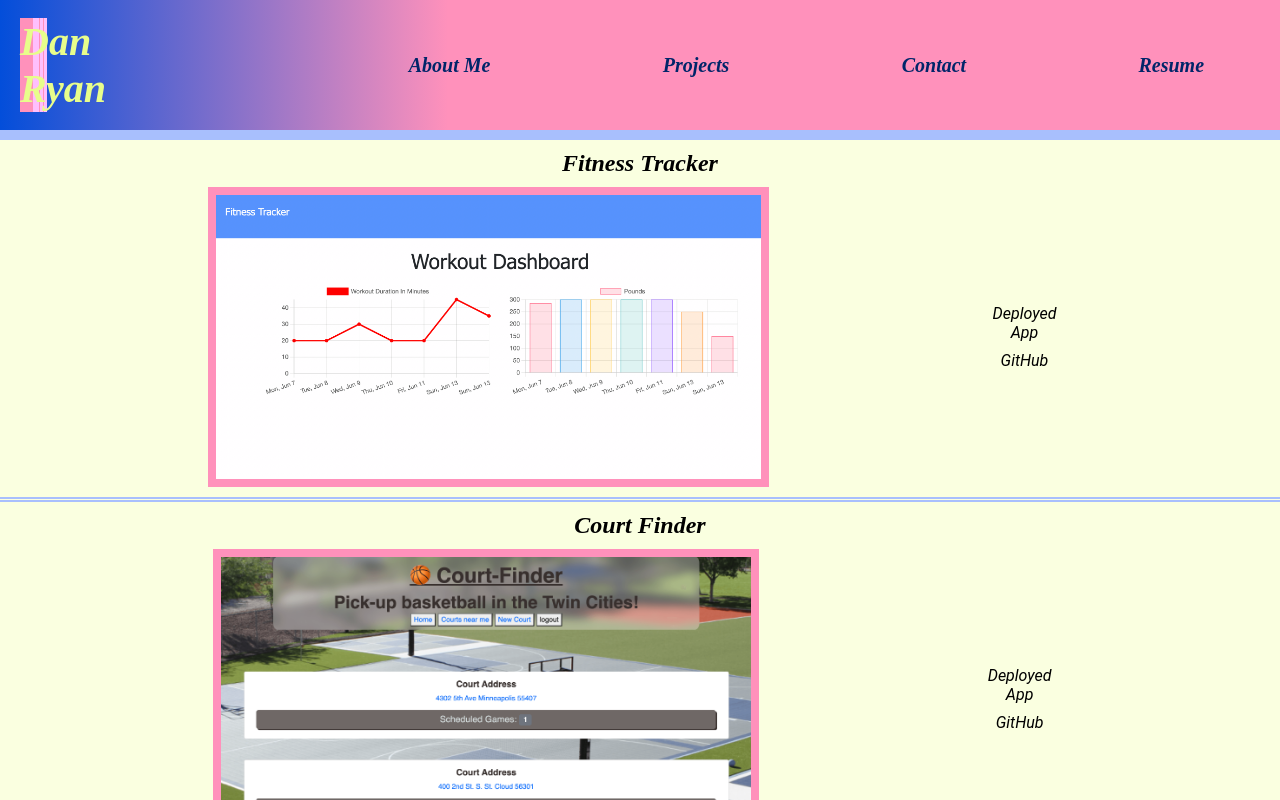
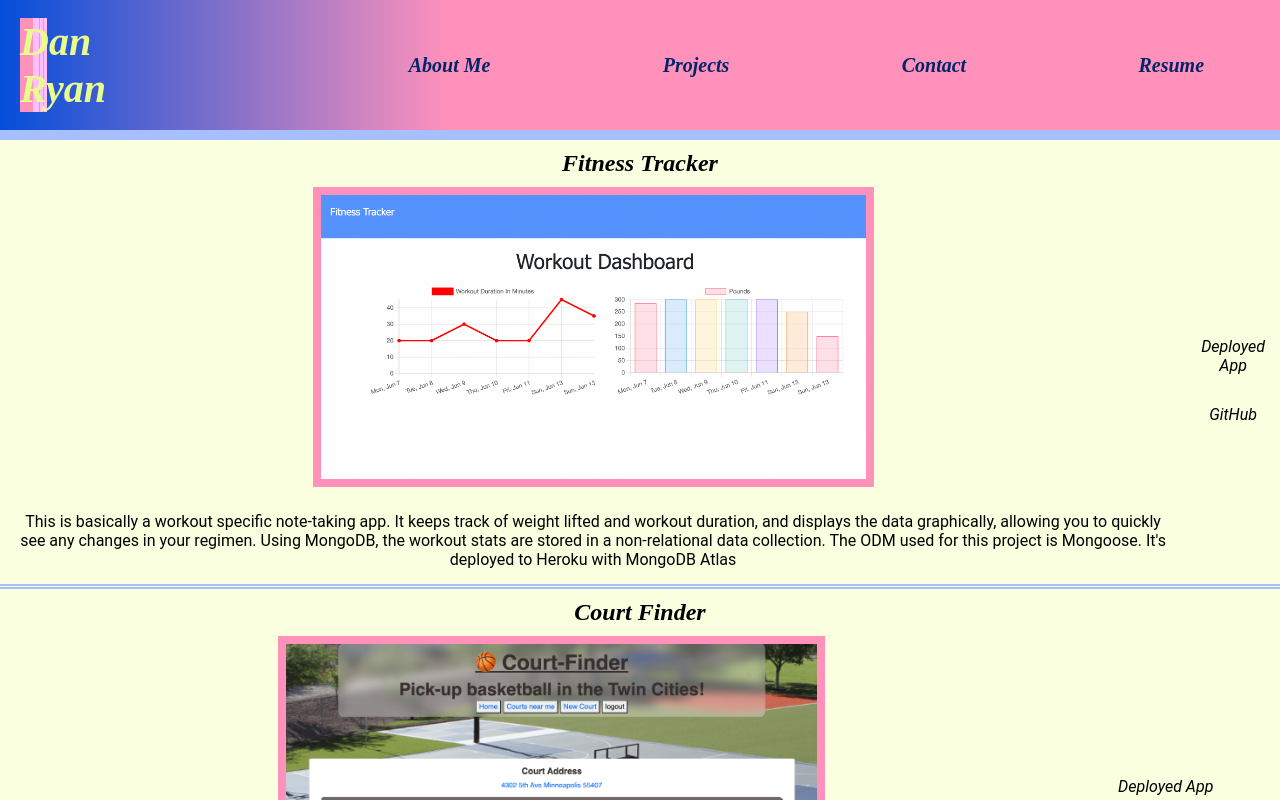
Before and after one commit to boogiematrix/react-portfolio, a React (Create React App) app: page / in a window 1280 px wide. Both pictures are taken after a click on the button "Projects". Shown: the top 800 px of the page. Built offline with nearby package versions, Linux system fonts and the light colour scheme.

Commit message:
added descriptions to featured projects

```diff
--- a/src/components/Projects/Projects.css
+++ b/src/components/Projects/Projects.css
@@ -21,3 +21,9 @@
     flex-direction: column;
     align-items: center;
 }
+
+.cardContent p {
+    display: block;
+    margin: 0 auto;
+    padding: 15px;
+}
--- a/src/components/Projects/Projects.js
+++ b/src/components/Projects/Projects.js
@@ -12,36 +12,42 @@ const projectData = [
         repoName: 'workout-tracker',
         deployedName: 'https://blooming-scrubland-28026.herokuapp.com/',
         image: workout,
+        description: "This is basically a workout specific note-taking app. It keeps track of weight lifted and workout duration, and displays the data graphically, allowing you to quickly see any changes in your regimen. Using MongoDB, the workout stats are stored in a non-relational data collection. The ODM used for this project is Mongoose. It's deployed to Heroku with MongoDB Atlas"
     },
     {
         title: 'Court Finder',
         repoName: 'court-finder',
         deployedName: 'https://quiet-beyond-45478.herokuapp.com/',
         image: bball,
+        description: 'A pick-up basketball networking app. This is an exercise in implementing the MVC framework. It uses sequelize, handlebars, and express.'
     },
     {
         title: 'Gotta Catch A Vibe',
         repoName: 'Gotta-Catch-A-Vibe',
         deployedName: 'https://boogiematrix.github.io/Gotta-Catch-A-Vibe/',
         image: pokemon,
+        description: 'Provides data on weather-based status boosts for Pokemon Go'
     },
     {
         title: 'Budget Tracker',
         repoName: 'pwa-budget-tracker',
         deployedName: 'https://cryptic-temple-61605.herokuapp.com/',
         image: budget,
+        description: "This is a budget tracking application that allows for offline access and functionality.The user can add expenses and deposits to their budget with or without a connection. When entering transactions offline, they should populate the total when brought back online. This is an exercise in implementing offline functionality"
     },
     {
         title: 'Note Taker',
         repoName: 'note-taker',
         deployedName: 'https://enigmatic-depths-78679.herokuapp.com/',
         image: notes,
+        description: "This is a note taking application that can be used to write and save notes. This application uses an Express.js back end and saves to and retrieves data from a JSON file. Write your note title and text then click the save icon in the upper right to save your note. You can retrieve the note by clicking on the title's text in the left column, or delete it by clicking the trash can icon associated with each note."
     },
     {
         title: 'Code Quiz',
         repoName: 'code-quiz',
         deployedName: 'https://boogiematrix.github.io/code-quiz/',
         image: quiz,
+        description: 'A simple quiz demonstrating DOM manipulation'
     }
 ];
 
@@ -51,7 +57,10 @@ export function Projects() {
             <div className='card' key={index}>
                 <h2>{project.title}</h2>
                 <div className='cardContent'>
-                    <img src={project.image} alt={project.title} />
+                    <div>
+                        <img src={project.image} alt={project.title} />
+                        <p>{project.description}</p>
+                    </div>
                     <div>
                         <p><a href={project.deployedName}>Deployed App</a></p>
                         <p><a href={`https://github.com/boogiematrix/${project.repoName}`}>GitHub</a></p>
```
